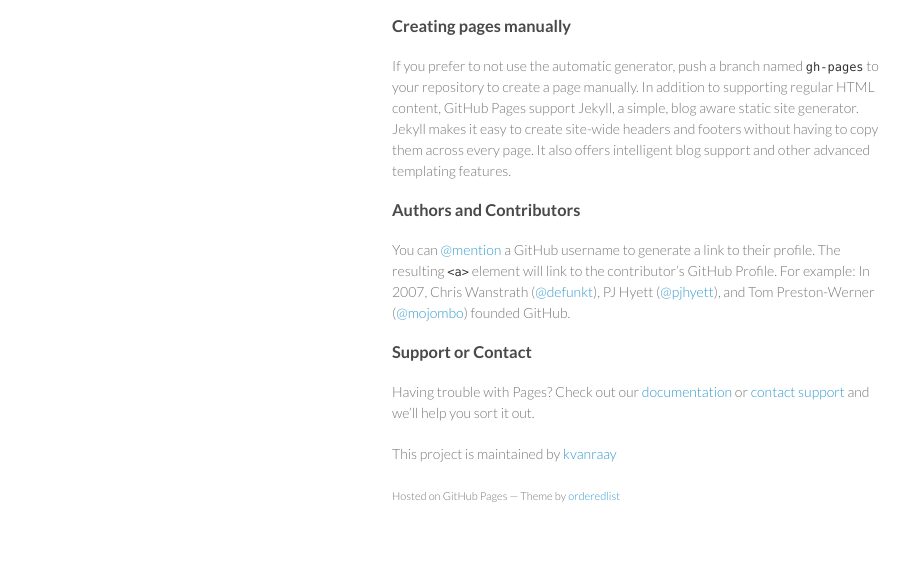
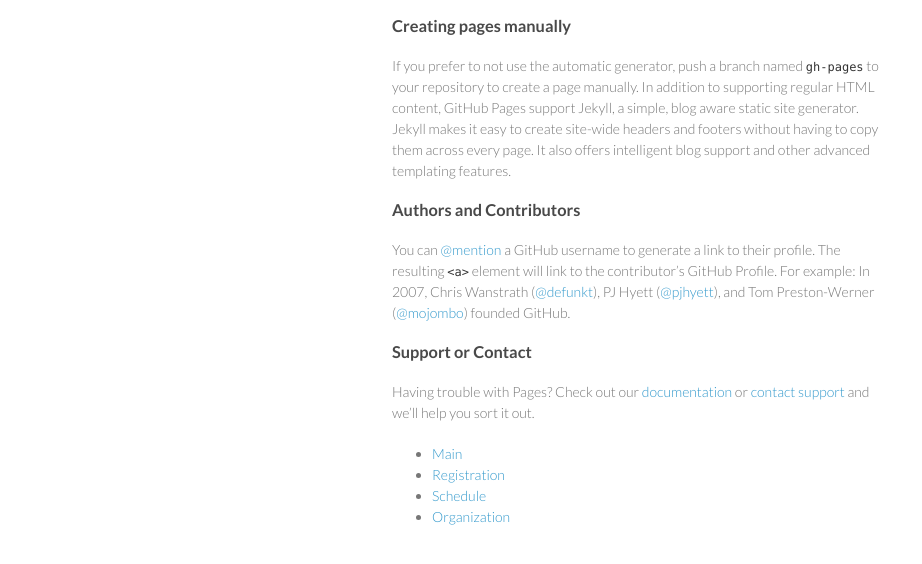
Before and after one commit to kvanraay/practice, a plain HTML site: page main.html in a window 1280 px wide. Shown: the part 346-910 px from the top of the page, without its empty margins (178-1100 px from the left). Drawn offline with Linux system fonts and the light colour scheme.

Commit message:
Update main.html

```diff
--- a/main.html
+++ b/main.html
@@ -51,8 +51,16 @@
 <p>Having trouble with Pages? Check out our <a href="https://help.github.com/pages">documentation</a> or <a href="https://github.com/contact">contact support</a> and we’ll help you sort it out.</p>
 
       <footer>
-        <p>This project is maintained by <a href="https://github.com/kvanraay">kvanraay</a></p>
-        <p><small>Hosted on GitHub Pages &mdash; Theme by <a href="https://github.com/orderedlist">orderedlist</a></small></p>
+     	<ul>
+	        		<li><a href="http://kvanraay.github.io/evowibo2016/">Main</a></li>
+	        		<li><a href="http://kvanraay.github.io/evowibo2016/registration">Registration</a></li>
+	        		<li><a href="http://kvanraay.github.io/evowibo2016/schedule">Schedule</a></li>
+	        		<li><a href="http://kvanraay.github.io/evowibo2016/organization">Organization</a></li>
+
+
+
+
+				</ul>
       </footer>
       </section>
     </div>
```
